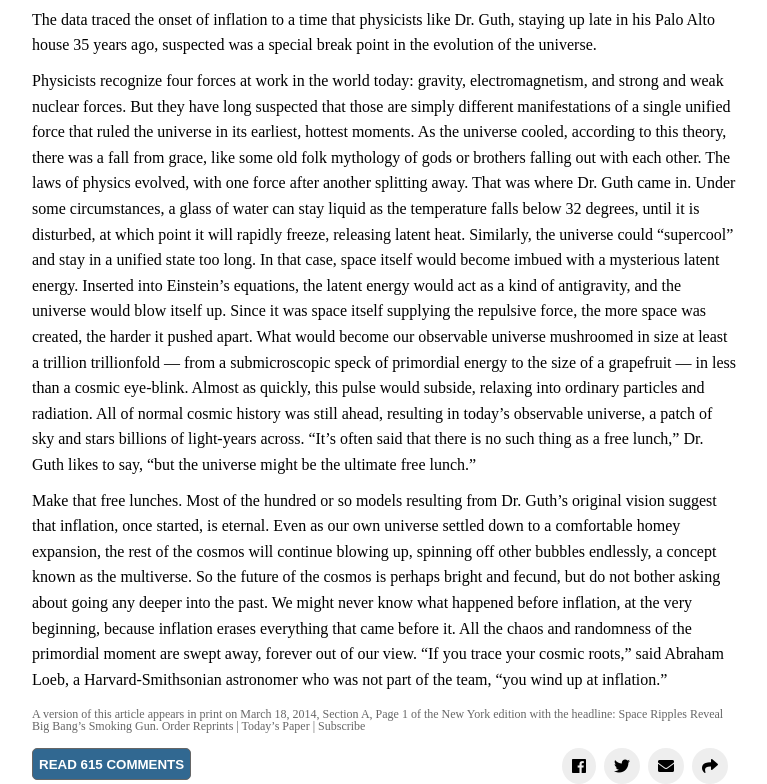
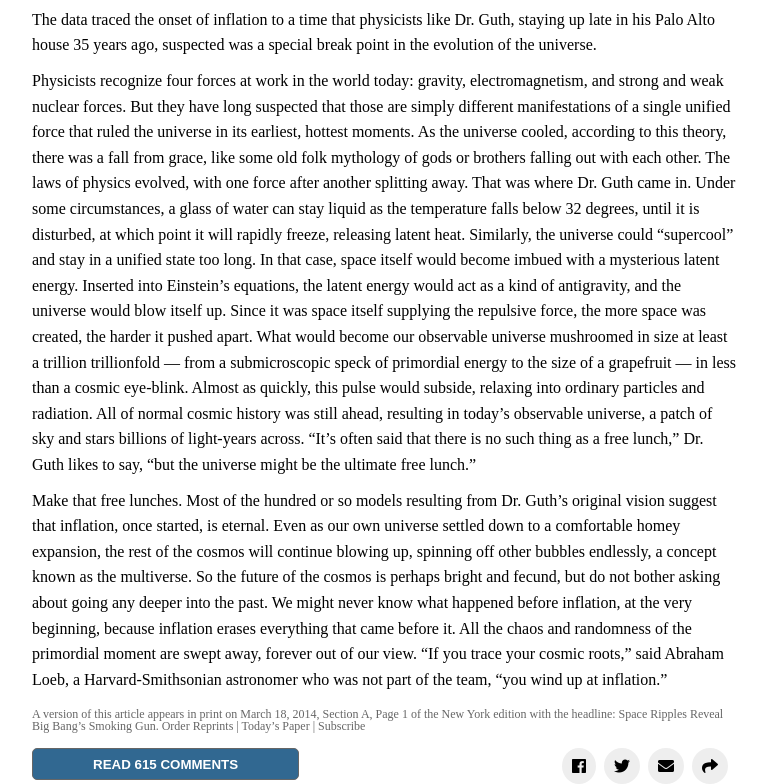
Before and after one commit to Elbie-em/New_York_Times_article_page_clone, a plain HTML site: page index.html in a window 1280 px wide. Shown: the part 5425-6209 px from the top of the page, without its empty margins (148-915 px from the left). Drawn offline with Linux system fonts and the light colour scheme.

```diff
--- a/css/styles.css
+++ b/css/styles.css
@@ -222,3 +222,7 @@ table a:hover {
     font-size: 12px;
     margin: 16px 0 16px 0;
 }
+
+.nav_button_article{
+    padding: 0 60px 0 60px;
+}
--- a/index.html
+++ b/index.html
@@ -196,7 +196,7 @@
                     </p>
                     <div>
                         <div class="article_date_and_social_icons">
-                            <button class="nav_button">READ 615 COMMENTS</button>
+                            <button class="nav_button nav_button_article">READ 615 COMMENTS</button>
                             <i class="fas fa-share icon_position"></i>
                             <i class="fas fa-envelope icon_position"></i>
                             <i class="fab fa-twitter icon_position"></i>
```
